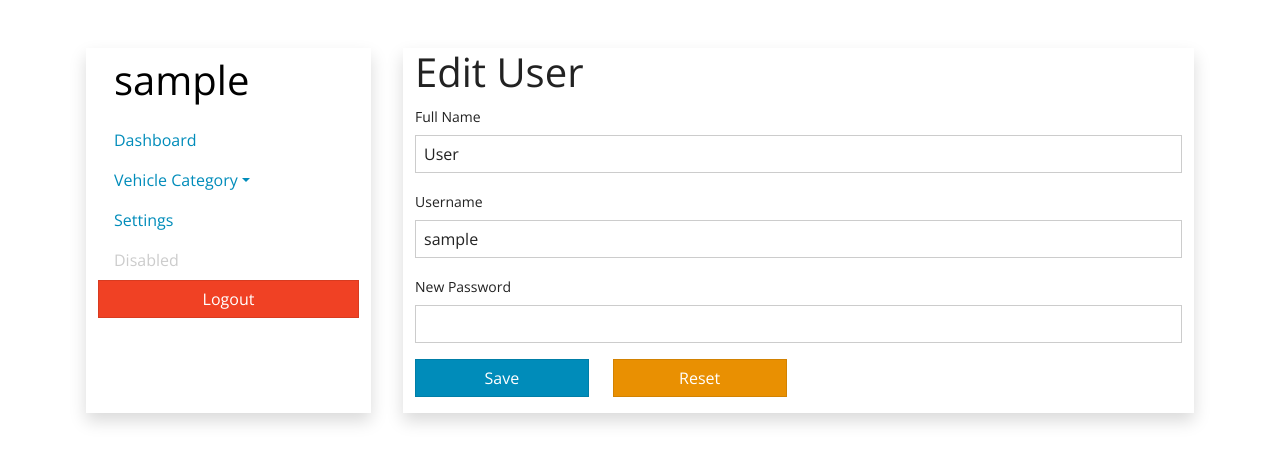
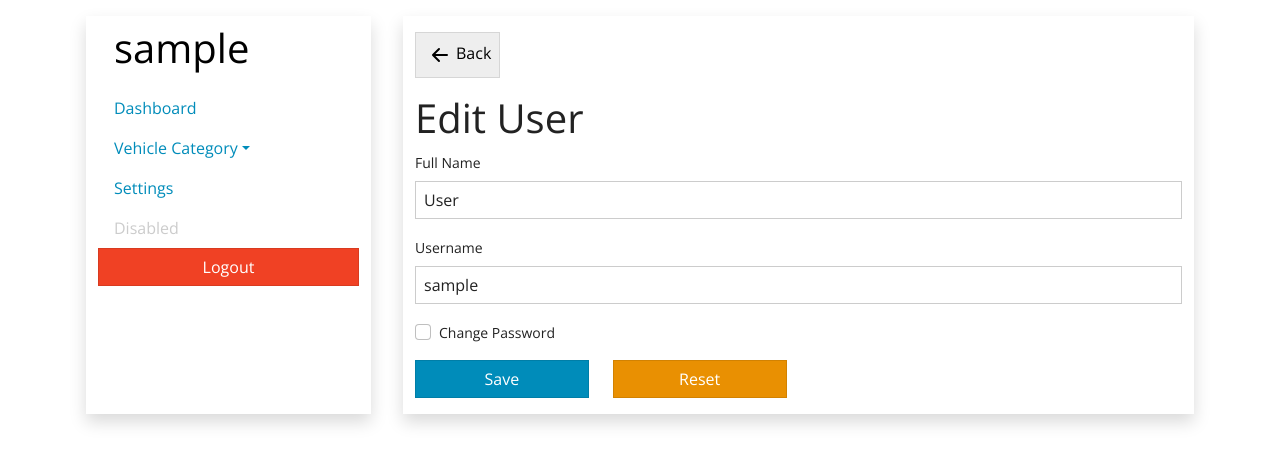
Before and after one commit to sint18/car_parking_system_web, a Flask app: page /edit/user?u_id=1 in a window 1280 px wide. Shown: the top 465 px of the page. Run offline with Flask 2, Linux system fonts and the light colour scheme; the visitor is signed in with stand-in values (Sample User, id 1); tables that the repository leaves empty or names only in its code hold one stand-in row (values such as "Sample post"); some libraries are stand-ins or nearby versions.

Commit message:
implemented user edit and delete function

```diff
--- a/queries.py
+++ b/queries.py
@@ -54,3 +54,13 @@ def insert_user(fullname: str, username: str, password: str):
 
     query = f"INSERT INTO `admin` (`id`, `fullname`, `username`, `password`) VALUES (NULL, '{fullname}', '{username}', '{password}')"
     cursor.execute(query)
+
+
+def update_user(user_id: int, fullname: str, username: str, new_password=""):
+
+    if new_password:
+        query = f"UPDATE `admin` SET `fullname` = '{fullname}', `username` = '{username}', `password` = '{new_password}' WHERE `admin`.`id` = {user_id}"
+    else:
+        query = f"UPDATE `admin` SET `fullname` = '{fullname}', `username` = '{username}' WHERE `admin`.`id` = {user_id}"
+
+    cursor.execute(query)
--- a/server.py
+++ b/server.py
@@ -82,10 +82,29 @@ def delete(type):
 @app.route("/edit/<type>", methods=["GET", "POST"])
 def edit(type):
     if type == "user":
+        error = None
         u_id = request.args.get('u_id')
         data = []
         record = queries.get_user_by_id(u_id)
-        return render_template("settings/edit_user.html", data=record[0])
+
+        if request.method == "POST":
+            fullname = request.form["fullname"]
+            username = request.form["username"]
+            new_pass = request.form["new_password"]
+            old_pass = request.form["old_password"]
+
+            if not new_pass and not old_pass and fullname and username:
+                queries.update_user(u_id, fullname, username)
+                return redirect(url_for("settings"))
+            elif new_pass and old_pass and fullname and username:
+                if functions.get_hash(old_pass) == record[0][3]:
+                    queries.update_user(
+                        u_id, fullname, username, functions.get_hash(new_pass))
+                    return redirect(url_for("settings"))
+                else:
+                    error = "Incorrect old password"
+
+        return render_template("settings/edit_user.html", data=record[0], error=error)
 
 
 @app.route("/logout")
--- a/templates/navbar.html
+++ b/templates/navbar.html
@@ -17,7 +17,7 @@
 </head>
 
 <body>
-    <div class="container my-5">
+    <div class="container my-3">
         <div class="row">
             <div class="col-3 shadow mx-3">
                 <ul class="nav nav-pills flex-column">
@@ -55,7 +55,7 @@
                     </li>
                 </ul>
             </div>
-            <div class="col shadow mx-3 ">
+            <div class="col shadow mx-3 py-3">
                 {% block content %}
                 {% endblock %}
             </div>
--- a/templates/settings.html
+++ b/templates/settings.html
@@ -46,7 +46,9 @@ Car Parking System | Settings
 
 <script>
     $(document).ready(function () {
-        $('#user_table').DataTable();
+        $('#user_table').DataTable({
+            "lengthChange": false
+        });
     });
 </script>
 
--- a/templates/settings/add_new_user.html
+++ b/templates/settings/add_new_user.html
@@ -4,6 +4,9 @@ Car Parking System | Add New User
 {% endblock %}
 
 {% block content %}
+<button class="btn btn-secondary mb-3" onclick="history.back()"><img src="/static/icons/arrow-left-short.svg" alt=""
+        width="32" height="32">
+    Back</button>
 <p class="h1">Add New User</p>
 <form action="/add-user" method="post">
     <div class="mb-3">
@@ -22,7 +25,7 @@ Car Parking System | Add New User
         <label for="confirm_password" class="form-label">Confirm Password</label>
         <input type="password" class="form-control" name="confirm_password" id="confirm_password" placeholder="">
     </div>
-    <div class="mb-3 row">
+    <div class="row">
         <div class="col-3 d-grid">
             <input type="submit" class="btn btn-primary" value="Add">
         </div>
--- a/templates/settings/edit_user.html
+++ b/templates/settings/edit_user.html
@@ -4,9 +4,14 @@ Car Parking System | Edit User
 {% endblock %}
 
 {% block content %}
+<button class="btn btn-secondary mb-3" onclick="history.back()"><img src="/static/icons/arrow-left-short.svg" alt=""
+        width="32" height="32">Back</button>
 <p class="h1">Edit User</p>
-<form action="/edit/user" method="post">
+<form action="/edit/user?u_id={{ data[0] }}" method="post" id="form">
     {% if data: %}
+    {% if error: %}
+    <div class="alert alert-danger">{{ error }}</div>
+    {% endif %}
     <div class="mb-3">
         <label for="fullname" class="form-label">Full Name</label>
         <input type="text" class="form-control" name="fullname" id="fullname" value="{{ data[1] }}">
@@ -15,18 +20,49 @@ Car Parking System | Edit User
         <label for="username" class="form-label">Username</label>
         <input type="text" class="form-control" name="username" id="username" value="{{ data[2] }}">
     </div>
-    <div class="mb-3">
-        <label for="password" class="form-label">New Password</label>
-        <input type="password" class="form-control" name="password" id="password">
+    <div class="mb-3 form-check">
+        <input type="checkbox" class="form-check-input" id="editPassword">
+        <label for="editPassword" class="form-check-label">Change Password</label>
     </div>
-    <div class="mb-3 row">
+    <div id="passFields" style="display: none;">
+        <div class="mb-3">
+            <label for="password" class="form-label">New Password</label>
+            <input type="password" class="form-control" name="new_password" id="new_password">
+        </div>
+        <div class="mb-3">
+            <label for="password" class="form-label">Old Password</label>
+            <input type="password" class="form-control" name="old_password" id="old_password">
+        </div>
+    </div>
+
+    <div class="row">
         <div class="col-3 d-grid">
             <input type="submit" class="btn btn-primary" value="Save">
         </div>
         <div class="col-3 d-grid">
-            <input type="reset" class="btn btn-warning" value="Reset">
+            <input type="reset" onclick="hide()" class="btn btn-warning" value="Reset">
         </div>
     </div>
     {% endif %}
 </form>
+<script>
+    var editPass = document.getElementById('editPassword')
+    var passFields = document.getElementById('passFields')
+    editPass.addEventListener('change', function () {
+        if (editPass.checked == true) {
+            passFields.style.display = 'block'
+        } else {
+            passFields.style.display = 'none'
+
+        }
+    })
+
+    function hide() {
+        var passFields = document.getElementById('passFields')
+        passFields.style.display = 'none'
+    }
+
+
+</script>
+
 {% endblock %}
```
Also changed, not shown: templates/prompt.html (added, +27 -0 lines), static/icons/arrow-left-short.svg (added), 3 other files.
